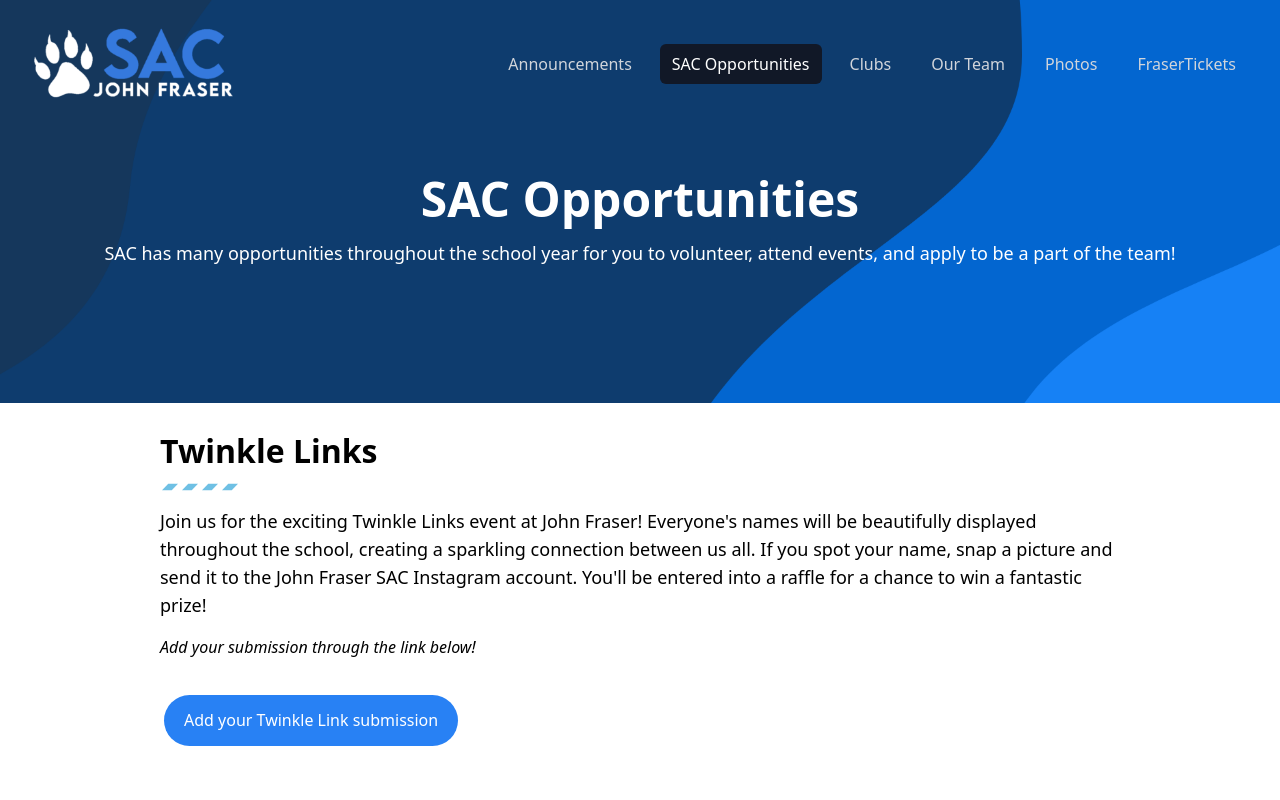
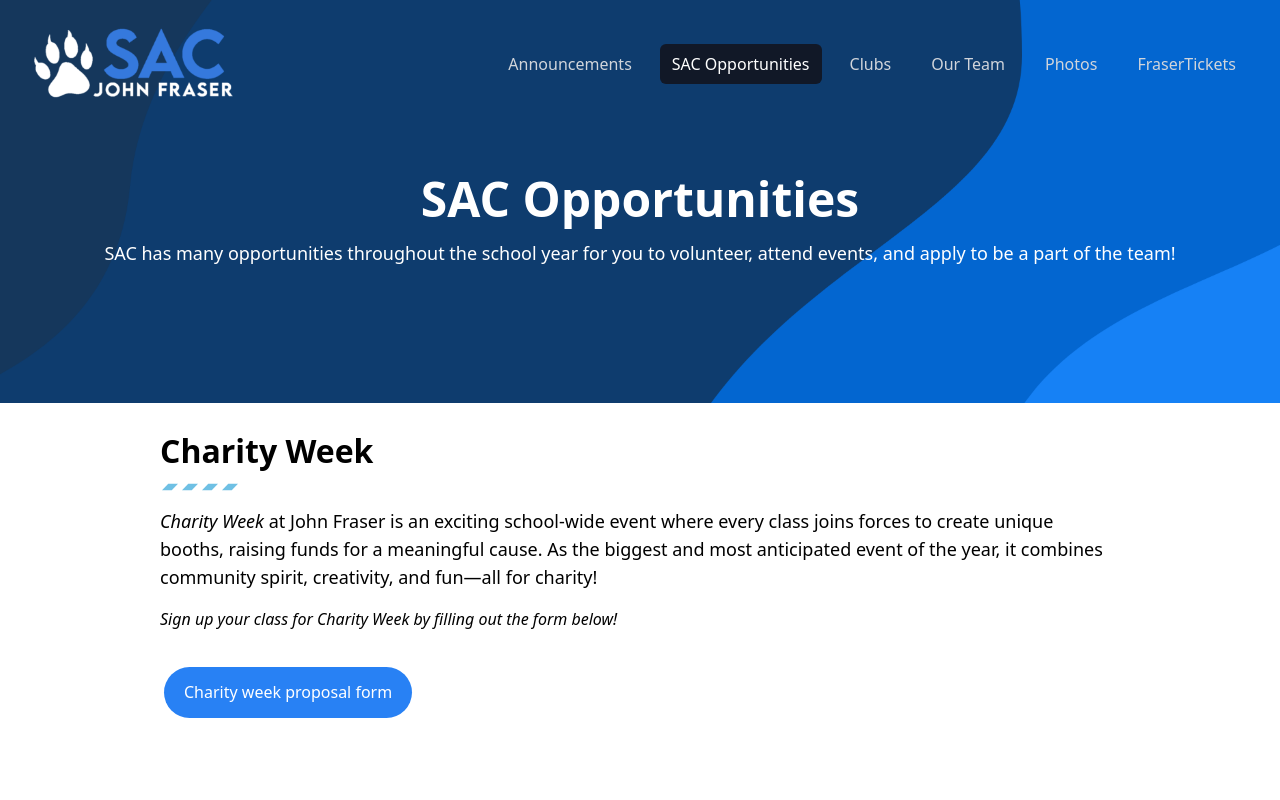
Before and after one commit to JohnfraserSAC/johnfrasersac, a Next.js app: page /opportunities in a window 1280 px wide. Shown: the top 800 px of the page. Built offline with nearby package versions, Linux system fonts and the light colour scheme.

Commit message:
added charity week info

```diff
--- a/app/opportunities/page.tsx
+++ b/app/opportunities/page.tsx
@@ -24,7 +24,7 @@
       {/* Twinkle Links Section */}
       <div className='mx-auto container flex-col lg:flex-row flex justify-center items-center my-8'>
         <div className='w-11/12 lg:w-3/4 lg:mx-4'>
-          <h1 className='font-semibold text-2xl w-8/12 lg:w-9/12 lg:text-4xl lg:font-semibold'>Twinkle Links</h1>
+          <h1 className='font-semibold text-2xl w-8/12 lg:w-9/12 lg:text-4xl lg:font-semibold'>Charity Week</h1>
           <div className="images-line lg:my-4 lg:w-1/12">
             <div className="image" style={{ backgroundImage: "url('/image.svg')" }}></div>
             <div className="image" style={{ backgroundImage: "url('/image.svg')" }}></div>
@@ -32,17 +32,17 @@
             <div className="image" style={{ backgroundImage: "url('/image.svg')" }}></div>
           </div>
           <p className='mb-4 lg:text-lg lg:w-full'>
-            Join us for the exciting Twinkle Links event at John Fraser! Everyone&apos;s names will be beautifully displayed
-            throughout the school, creating a sparkling connection between us all. If you spot your name, snap a picture and send it
-            to the John Fraser SAC Instagram account. You&apos;ll be entered into a raffle for a chance to win a fantastic prize!
+          <i>Charity Week</i> at John Fraser is an exciting school-wide event where every class joins forces
+          to create unique booths, raising funds for a meaningful cause. As the biggest and most anticipated event of the year,
+           it combines community spirit, creativity, and fun—all for charity!
           </p>
           <p className='mb-8 italic lg:w-1/2'>
-            Add your submission through the link below!
+            Sign up your class for Charity Week by filling out the form below!
           </p>
           <div className='mb-8 w-full flex justify-center items-center lg:justify-normal lg:items-start'>
-            <Link href={'https://forms.gle/g34XMqxRkpyfHTK37'}>
+            <Link href={'https://docs.google.com/forms/d/13M6Kk5zegFMl1KroGXiJufdH8yMgulVi06epb8nnz0M/edit?pli=1'}>
               <button className='button-2'>
-                <p>Add your Twinkle Link submission</p>
+                <p>Charity week proposal form</p>
               </button>
             </Link>
           </div>
```
